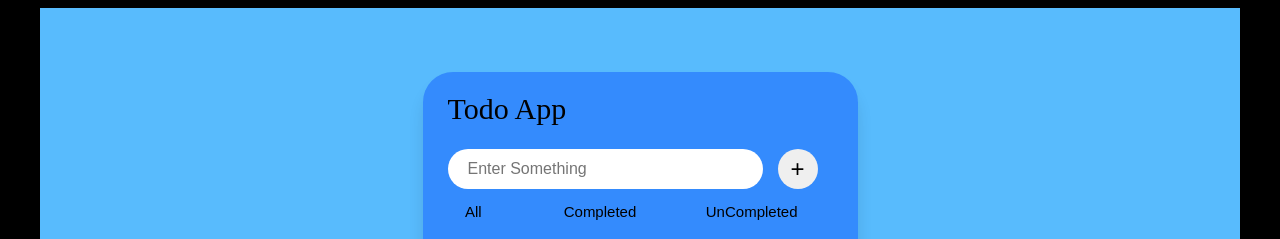
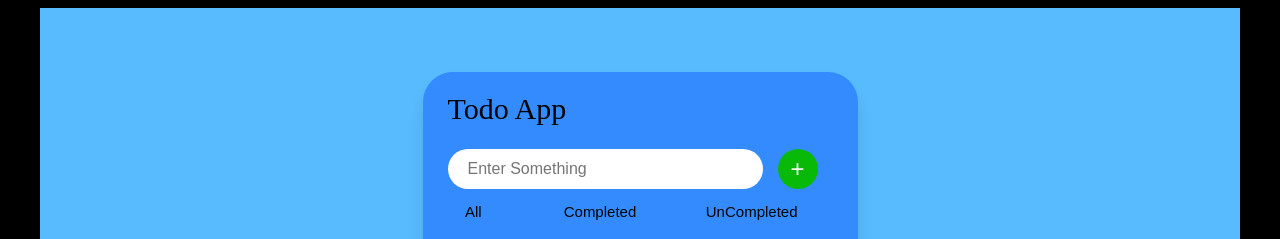
Before and after one commit to manasabingi115/Todo-REST-application, a plain HTML site: page dashboard.html in a window 1280 px wide. In both pictures the pointer is over the button 797 px from the left and 168 px from the top of the page. Shown: the top 239 px of the page. Drawn offline with Linux system fonts and the light colour scheme; no server answers.

Commit message:
1 file modified

```diff
--- a/dashboard.css
+++ b/dashboard.css
@@ -59,6 +59,10 @@ header {
   border-radius: 100%;
   font-size: 24px;
   border: none;
+}
+#submit:hover {
+  background-color: rgb(8, 185, 8);
+  color: white;
 }
 
 #tasks-by-order {
```
